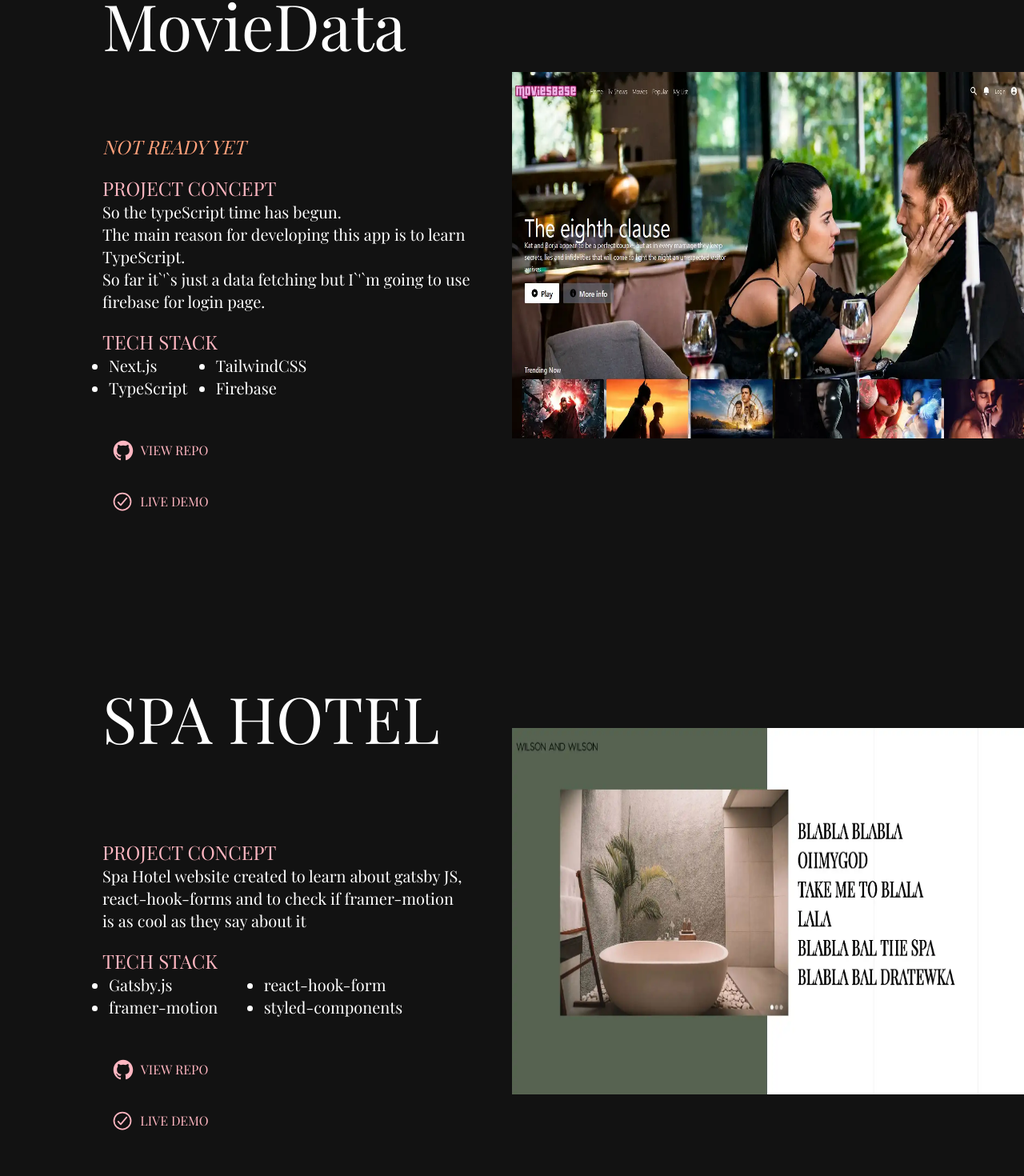
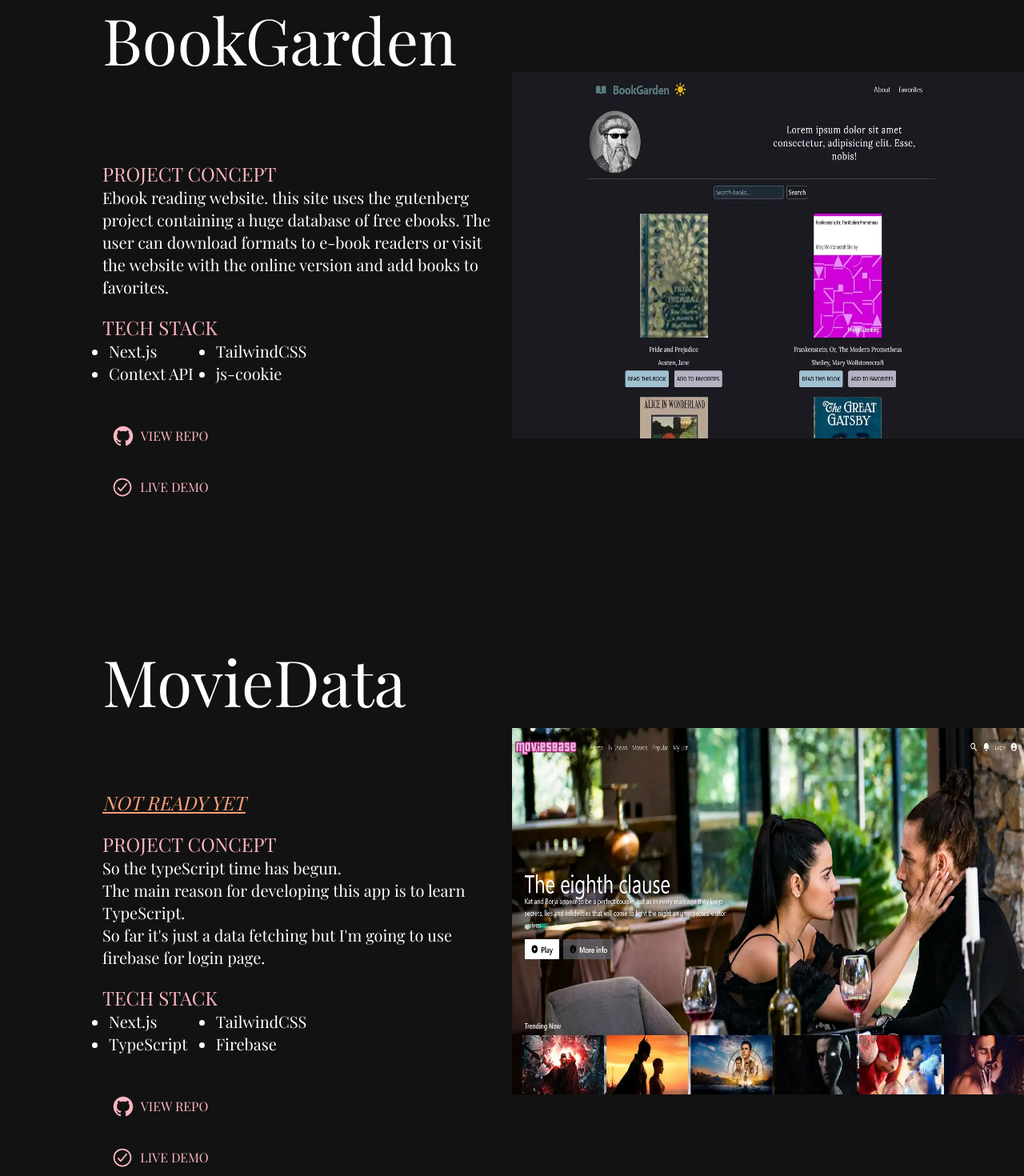
Before and after one commit to kkuczniak/portfolio, a Next.js app: page /projects in a window 1280 px wide. Shown: the part 901-2371 px from the top of the page at 80% size. Built offline with nearby package versions, Linux system fonts and the light colour scheme.

Commit message:
bookgarden added

```diff
--- a/pages/projects.js
+++ b/pages/projects.js
@@ -84,10 +84,70 @@ export default function Projects() {
           data-aos-delay='700'
         >
           <div className='project-text flex flex-col w-full items-start justify-center h-[50%] lg:h-full lg:w-[50%] px-3 lg:pl-32'>
+            <h1 className='text-[#ffffff] flex justify-center md:justify-start w-full  text-6xl lg:text-[5rem] mb-5 lg:mb-28'>
+              BookGarden
+            </h1>
+            <p className='text-[#ffffff] text-xl pb-5'>
+              <small className='text-pinkFont text-2xl'>PROJECT CONCEPT</small>
+              <br />
+              Ebook reading website. this site uses the gutenberg project
+              containing a huge database of free ebooks. The user can download
+              formats to e-book readers or visit the website with the online
+              version and add books to favorites.
+            </p>
+            <small className='text-pinkFont text-2xl'>TECH STACK</small>
+            <ul className='text-[#ffffff] columns-2 text-xl pb-5 list-disc ml-2'>
+              <li>Next.js</li>
+              <li>Context API</li>
+              <li>TailwindCSS</li>
+              <li>js-cookie</li>
+            </ul>
+            <br />
+            <a
+              href='https://github.com/kkuczniak/bookgarden-reader'
+              target='_blank'
+              rel='noopener noreferrer'
+              className='text-pinkFont h-10 w-36 flex flex-row items-center justify-center'
+            >
+              <IoLogoGithub className='pr-2 w-9 h-9' name='logo-github' /> VIEW
+              REPO
+            </a>
+            <br />
+            <a
+              href='https://bookgarden-reader.vercel.app/'
+              target='_blank'
+              rel='noopener noreferrer'
+              className='text-pinkFont h-10 w-36 flex flex-row items-center justify-center'
+            >
+              <IoCheckmarkCircleOutline
+                className='pr-2 w-9 h-9'
+                name='checkmark-circle-outline'
+              />
+              LIVE DEMO
+            </a>
+          </div>
+          <div className='mt-5 lg:mt-0 img-container flex w-full items-center justify-center lg:w-[50%]'>
+            <Image
+              src='/bookgarden.webp'
+              alt='bookgarden'
+              width='700'
+              height='500'
+            />
+          </div>
+        </div>
+        <div
+          className='project-container lg:h-screen '
+          data-aos='fade-up'
+          data-aos-duration='800'
+          data-aos-offset='450'
+          data-aos-easing='ease'
+          data-aos-delay='700'
+        >
+          <div className='project-text flex flex-col w-full items-start justify-center h-[50%] lg:h-full lg:w-[50%] px-3 lg:pl-32'>
             <h1 className='text-[#ffffff] flex justify-center md:justify-start w-full  text-6xl lg:text-[5rem] mb-5 lg:mb-24'>
               MovieData
             </h1>
-            <p className='text-salmonFont italic text-2xl pb-5'>
+            <p className='text-salmonFont italic text-2xl pb-5 underline'>
               NOT READY YET
             </p>
             <p className='text-[#ffffff] text-xl pb-5'>
@@ -96,8 +156,8 @@ export default function Projects() {
               So the typeScript time has begun.
               <br /> The main reason for developing this app is to learn
               TypeScript.
-              <br /> So far it`&apos;`s just a data fetching but I`&apos;`m
-              going to use firebase for login page.
+              <br /> So far it&apos;s just a data fetching but I&apos;m going to
+              use firebase for login page.
             </p>
             <small className='text-pinkFont text-2xl'>TECH STACK</small>
             <ul className='text-[#ffffff] columns-2 text-xl pb-5 list-disc ml-2'>
@@ -261,16 +321,14 @@ export default function Projects() {
             <p className='text-[#ffffff] text-xl pb-5'>
               <small className='text-pinkFont text-2xl'>PROJECT CONCEPT</small>
               <br />
-              Spa Hotel website created to learn about gatsby JS,
-              <br /> react-hook-forms and to check if framer-motion <br /> is as
-              cool as they say about it
+              Landing page app for searching articles from new york time API,
+              built with React, hooks, TailwindCSS and deployed on firebase.
             </p>
             <small className='text-pinkFont text-2xl'>TECH STACK</small>
             <ul className='text-[#ffffff] columns-2 text-xl pb-5 list-disc ml-2'>
-              <li>Gatsby.js</li>
-              <li>framer-motion</li>
-              <li>react-hook-form</li>
-              <li>styled-components</li>
+              <li>React</li>
+              <li>TailwindCSS</li>
+              <li>firebase</li>
             </ul>
             <br />
             <a
```
Also changed, not shown: public/bookgarden.webp (added).
